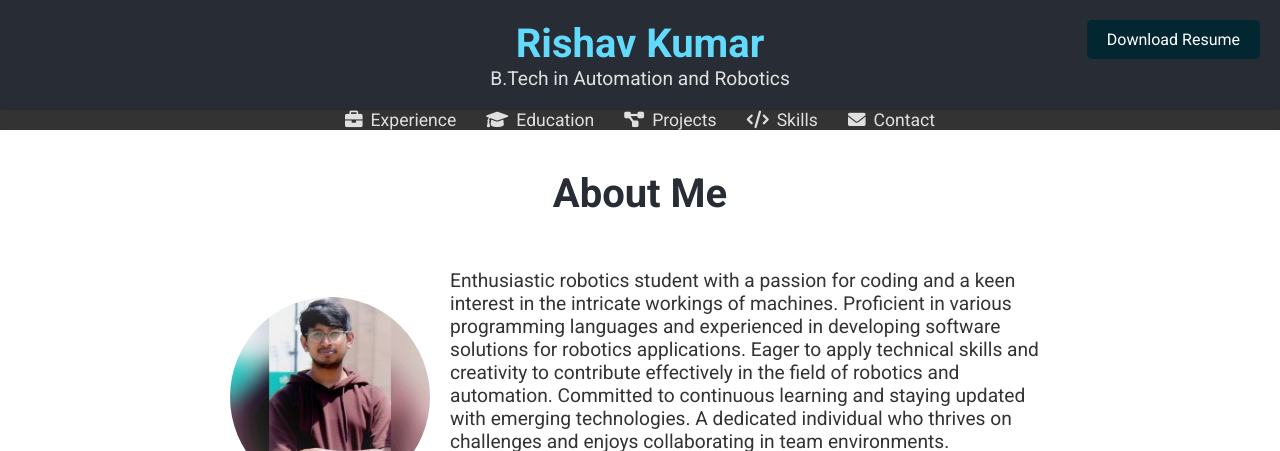
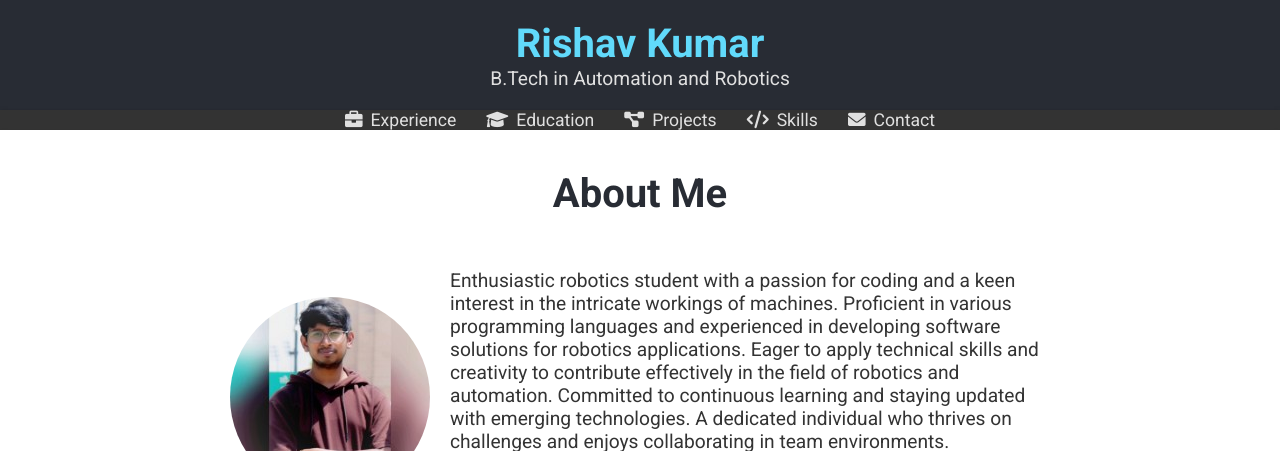
Before and after one commit to kmrshavv/my_resume, a plain HTML site: page index.html in a window 1280 px wide. Shown: the top 451 px of the page. Drawn offline with Linux system fonts and the light colour scheme.

Commit message:
Update index.html

```diff
--- a/index.html
+++ b/index.html
@@ -15,7 +15,6 @@
         <div class="container">
             <h1>Rishav Kumar</h1>
             <p>B.Tech in Automation and Robotics</p>
-            <a href="Rishav.pdf" class="download-btn top-right" download="Rishav_Kumar_Resume.pdf">Download Resume</a>
         </div>
     </header>
     <nav>
```
